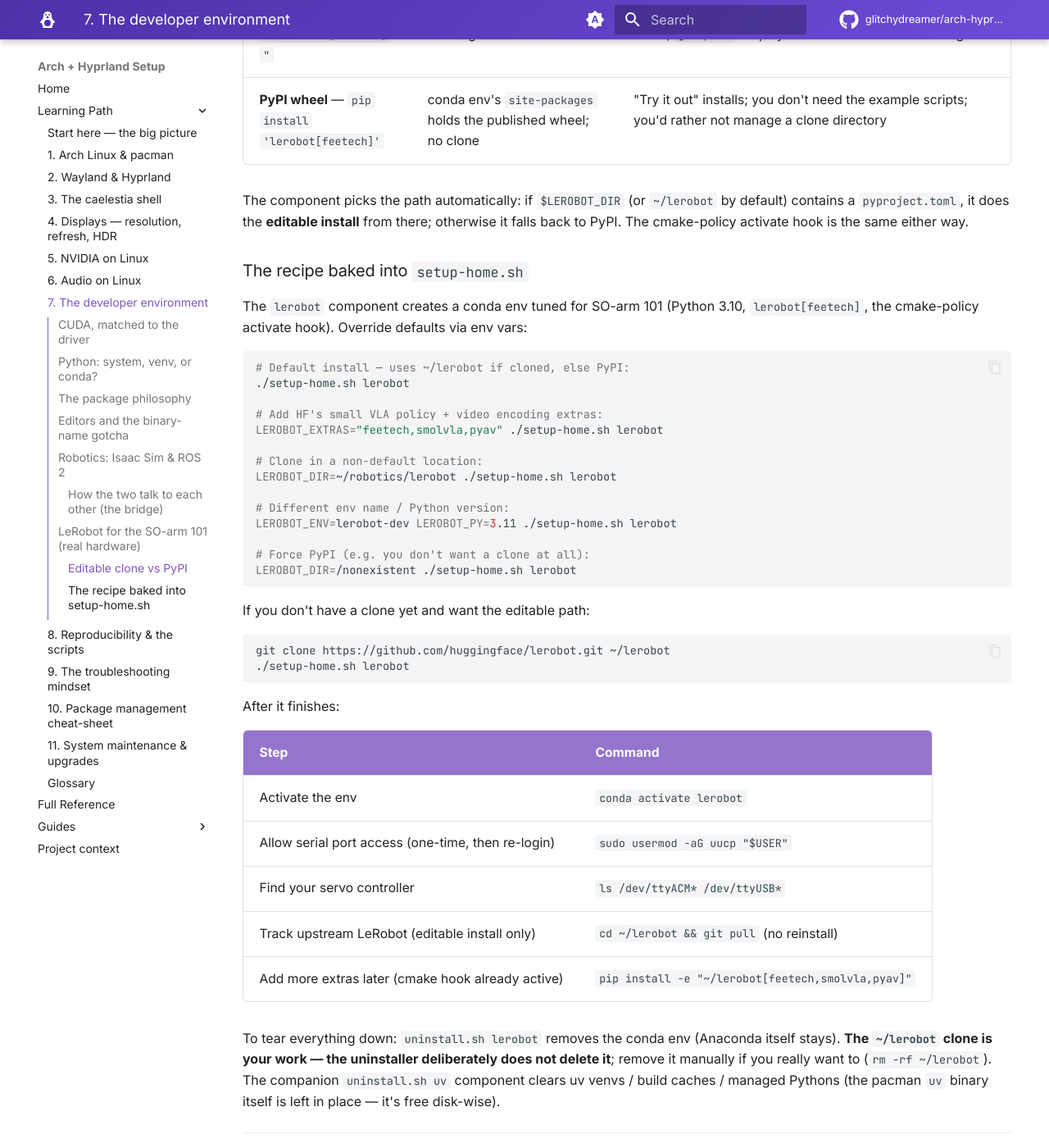
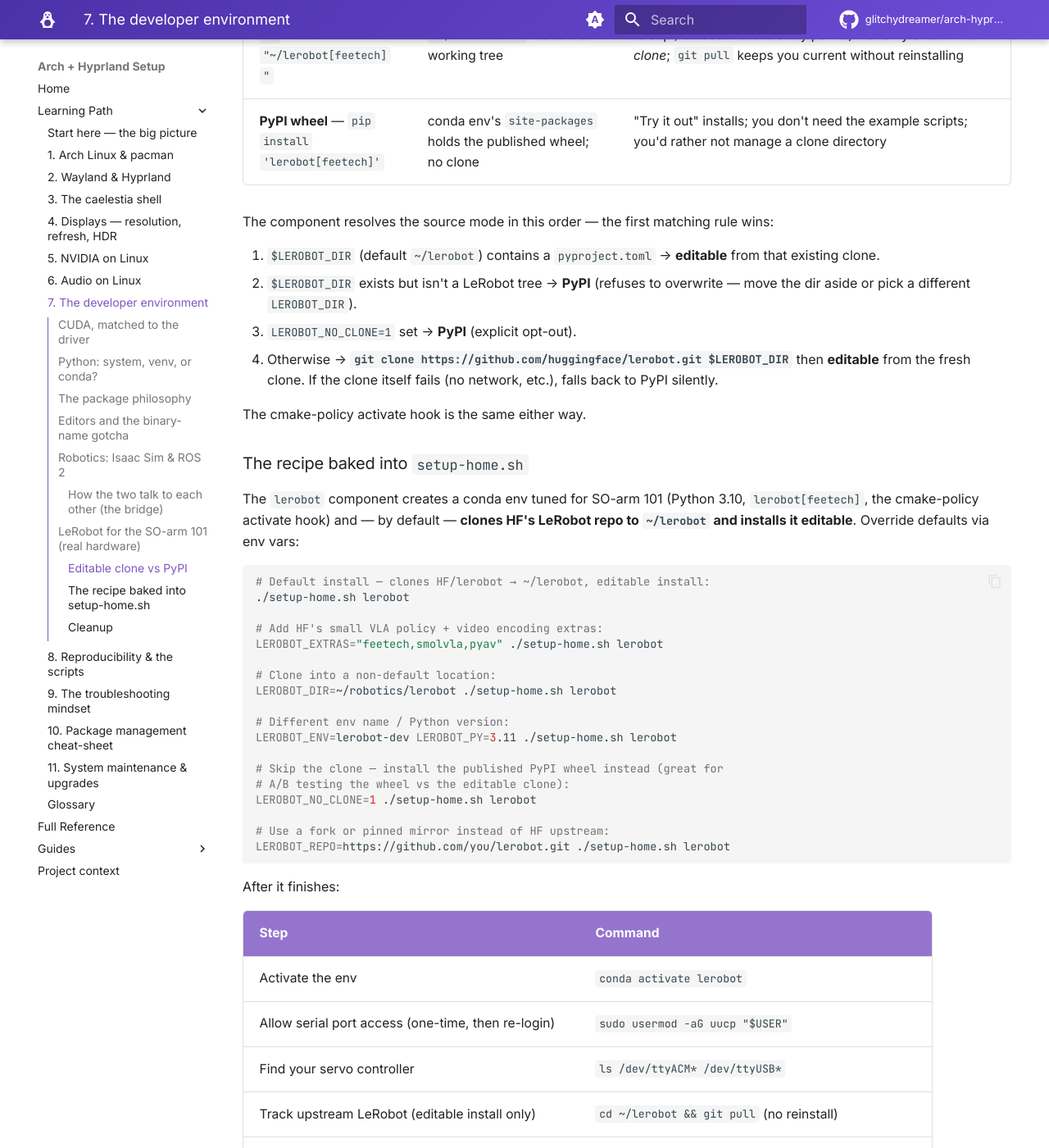
Before and after one commit to glitchydreamer/arch-hyprland-setup, an MkDocs documentation site: the page built from docs/learn/07-dev-environment.md, in a window 1280 px wide and 1400 px high, scrolled down 6790 px. Shown: the whole window at 82% size. Built offline with MkDocs 1.6.1 and Material for MkDocs 9.7.7, drawn with Linux system fonts in a browser that asks for light colours; comment, search, counter and statistics services are not loaded; some of the changed text lies outside the part shown.

Commit message:
feat(lerobot): symmetric clone lifecycle — install clones, uninstall removes
setup-home.sh do_lerobot() now clones HF/lerobot to $LEROBOT_DIR
(default ~/lerobot) when no clone is present, then installs editable
from it — so a fresh setup-home.sh run sets up the entire editable
path without any prerequisite. Source-mode resolution (first match
wins): (1) existing clone with pyproject.toml → editable; (2) dir
exists but isn't LeRobot → PyPI (refuse to overwrite, loud warning);
(3) LEROBOT_NO_CLONE=1 → PyPI (explicit opt-out for A/B testing the
wheel); (4) otherwise → git clone then editable. A failed clone
cleans up the partial dir and falls back to PyPI silently. New
LEROBOT_REPO override lets users point at a fork or pinned mirror.

uninstall.sh do_lerobot() now removes the clone too, via reclaim, so
the install/uninstall pair is symmetric. Two safeties: (a) dirty-tree
abort — if `git status --porcelain` in the clone shows any
uncommitted/untracked files, the step skips clone removal and prints
the dirty file count (so no work disappears silently); (b)
LEROBOT_KEEP_CLONE=1 explicit opt-out keeps the clone even when the
tree is clean (useful when only the env should be rebuilt).

Docs (learn/07-dev-environment.md): "Editable clone vs PyPI" section
rewritten with the four-rule source-mode order + LEROBOT_NO_CLONE /
LEROBOT_REPO examples; new "Cleanup" subsection explains the
dirty-tree abort + LEROBOT_KEEP_CLONE opt-out + LEROBOT_DIR symmetry
between install and uninstall.

Co-Authored-By: Claude Opus 4.7 <noreply@anthropic.com>

````diff
--- a/docs/learn/07-dev-environment.md
+++ b/docs/learn/07-dev-environment.md
@@ -276,47 +276,51 @@ issues that are worth knowing before you start.
 
 ### Editable clone vs PyPI
 
-LeRobot's official docs offer two install paths; the component is **clone-aware**
-and prefers the first:
+LeRobot's official docs offer two install paths; the component picks
+**editable from a clone by default** and falls back to PyPI when there's no
+clone to install from:
 
 | Path | What it does | Use when |
 |---|---|---|
 | **Editable from a local clone** — `pip install -e "~/lerobot[feetech]"` | conda env's `site-packages` *links* back to the clone; `import lerobot` reads the working tree | Real-hardware work (this machine) — you'll use `examples/`, `scripts/`, `src/lerobot/scripts/` (calibration / teleop / dataset-record entry points) that only exist *in the clone*; `git pull` keeps you current without reinstalling |
 | **PyPI wheel** — `pip install 'lerobot[feetech]'` | conda env's `site-packages` holds the published wheel; no clone | "Try it out" installs; you don't need the example scripts; you'd rather not manage a clone directory |
 
-The component picks the path automatically: if `$LEROBOT_DIR` (or `~/lerobot` by
-default) contains a `pyproject.toml`, it does the **editable install** from
-there; otherwise it falls back to PyPI. The cmake-policy activate hook is the
-same either way.
+The component resolves the source mode in this order — the first matching rule
+wins:
+
+1. `$LEROBOT_DIR` (default `~/lerobot`) contains a `pyproject.toml` → **editable** from that existing clone.
+2. `$LEROBOT_DIR` exists but isn't a LeRobot tree → **PyPI** (refuses to overwrite — move the dir aside or pick a different `LEROBOT_DIR`).
+3. `LEROBOT_NO_CLONE=1` set → **PyPI** (explicit opt-out).
+4. Otherwise → **`git clone https://github.com/huggingface/lerobot.git $LEROBOT_DIR`** then **editable** from the fresh clone. If the clone itself fails (no network, etc.), falls back to PyPI silently.
+
+The cmake-policy activate hook is the same either way.
 
 ### The recipe baked into `setup-home.sh`
 
 The `lerobot` component creates a conda env tuned for SO-arm 101 (Python 3.10,
-`lerobot[feetech]`, the cmake-policy activate hook). Override defaults via env
-vars:
+`lerobot[feetech]`, the cmake-policy activate hook) and — by default —
+**clones HF's LeRobot repo to `~/lerobot` and installs it editable**. Override
+defaults via env vars:
 
 ```bash
-# Default install — uses ~/lerobot if cloned, else PyPI:
+# Default install — clones HF/lerobot → ~/lerobot, editable install:
 ./setup-home.sh lerobot
 
 # Add HF's small VLA policy + video encoding extras:
 LEROBOT_EXTRAS="feetech,smolvla,pyav" ./setup-home.sh lerobot
 
-# Clone in a non-default location:
+# Clone into a non-default location:
 LEROBOT_DIR=~/robotics/lerobot ./setup-home.sh lerobot
 
 # Different env name / Python version:
 LEROBOT_ENV=lerobot-dev LEROBOT_PY=3.11 ./setup-home.sh lerobot
 
-# Force PyPI (e.g. you don't want a clone at all):
-LEROBOT_DIR=/nonexistent ./setup-home.sh lerobot
-```
+# Skip the clone — install the published PyPI wheel instead (great for
+# A/B testing the wheel vs the editable clone):
+LEROBOT_NO_CLONE=1 ./setup-home.sh lerobot
 
-If you don't have a clone yet and want the editable path:
-
-```bash
-git clone https://github.com/huggingface/lerobot.git ~/lerobot
-./setup-home.sh lerobot
+# Use a fork or pinned mirror instead of HF upstream:
+LEROBOT_REPO=https://github.com/you/lerobot.git ./setup-home.sh lerobot
 ```
 
 After it finishes:
@@ -329,12 +333,33 @@ After it finishes:
 | Track upstream LeRobot (editable install only) | `cd ~/lerobot && git pull`  (no reinstall) |
 | Add more extras later (cmake hook already active) | `pip install -e "~/lerobot[feetech,smolvla,pyav]"` |
 
-To tear everything down: `uninstall.sh lerobot` removes the conda env (Anaconda
-itself stays). **The `~/lerobot` clone is your work — the uninstaller deliberately
-does not delete it**; remove it manually if you really want to (`rm -rf ~/lerobot`).
-The companion `uninstall.sh uv` component clears uv venvs / build caches /
-managed Pythons (the pacman `uv` binary itself is left in place — it's free
-disk-wise).
+### Cleanup
+
+`uninstall.sh lerobot` removes the conda env **and the clone the install
+created** (symmetric with install). Two safeties:
+
+- **Dirty-tree abort.** If `~/lerobot` has any uncommitted or untracked files
+  (`git status --porcelain` is non-empty), the component refuses to delete the
+  clone and prints the file count so nothing you forgot to commit disappears
+  silently. Commit / stash / discard, or set `LEROBOT_KEEP_CLONE=1` to keep
+  it on this uninstall run.
+- **Explicit opt-out.** `LEROBOT_KEEP_CLONE=1 ./uninstall.sh lerobot` keeps
+  the clone even when clean (e.g. you only want to rebuild the env).
+
+```bash
+# Standard symmetric clean (clean tree only):
+./uninstall.sh lerobot
+
+# Keep the clone (e.g. you'll re-run setup-home.sh lerobot against it):
+LEROBOT_KEEP_CLONE=1 ./uninstall.sh lerobot
+
+# Non-default clone location: pass the same LEROBOT_DIR you used at install
+LEROBOT_DIR=~/robotics/lerobot ./uninstall.sh lerobot
+```
+
+Anaconda itself stays (`uninstall.sh anaconda` for that). The companion
+`uninstall.sh uv` component clears uv venvs / build caches / managed Pythons
+(the pacman `uv` binary itself is left in place — it's free disk-wise).
 
 ---
 
````
Also changed, not shown: docs/project-context.md (+28 -0 lines), 2 other files.
